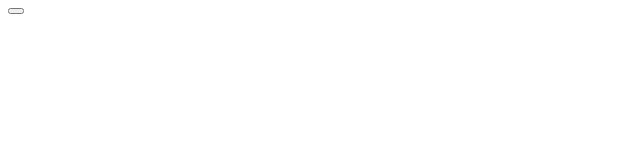
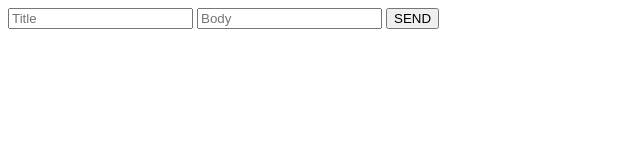
Before and after one commit to ThetaHacker/notifi, a plain HTML site: page index.html in a window 1280 px wide. Shown: the whole page, without its empty margins (0-640 px from the left). Drawn offline with Linux system fonts and the light colour scheme.

Commit message:
Update index.html

```diff
--- a/index.html
+++ b/index.html
@@ -1,2 +1,13 @@
-<button>
-</button>
+<input id="titlen" placeholder="Title">
+<input id="bodyn" placeholder="Body">
+<button onclick="sendn()">SEND</button>
+<script>
+  Notification.requestPermission()
+  function sendn() {
+    var options = {
+      body: document.getElementById("bodyn").value,
+      icon: document.getElementById("iconpre")
+    };
+    var n = new Notification(document.getElementById("titlen").value, options);
+  }
+</script>
```
